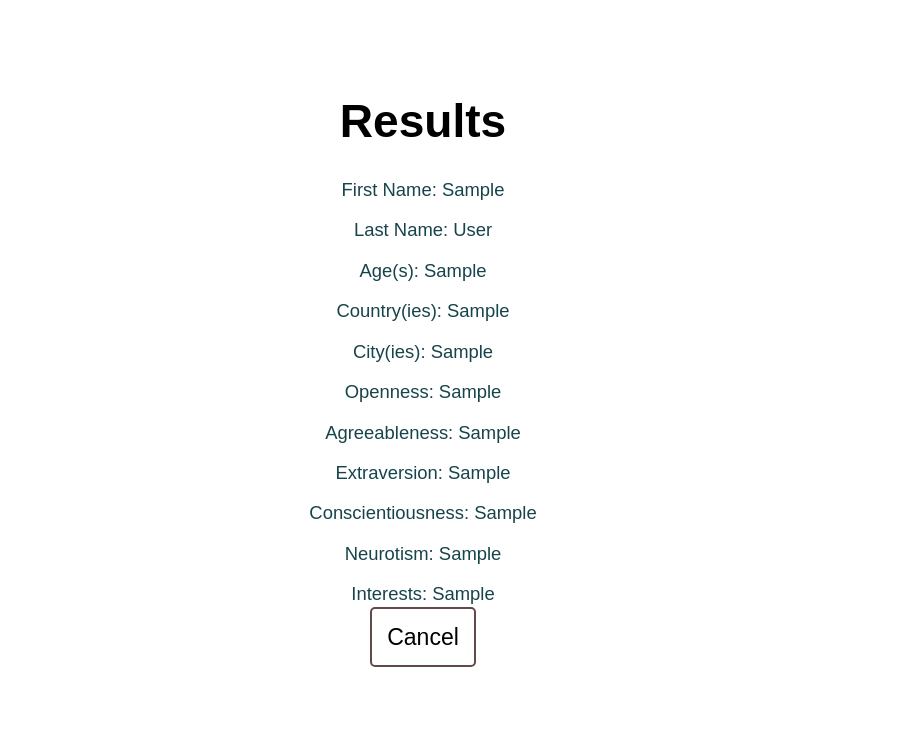
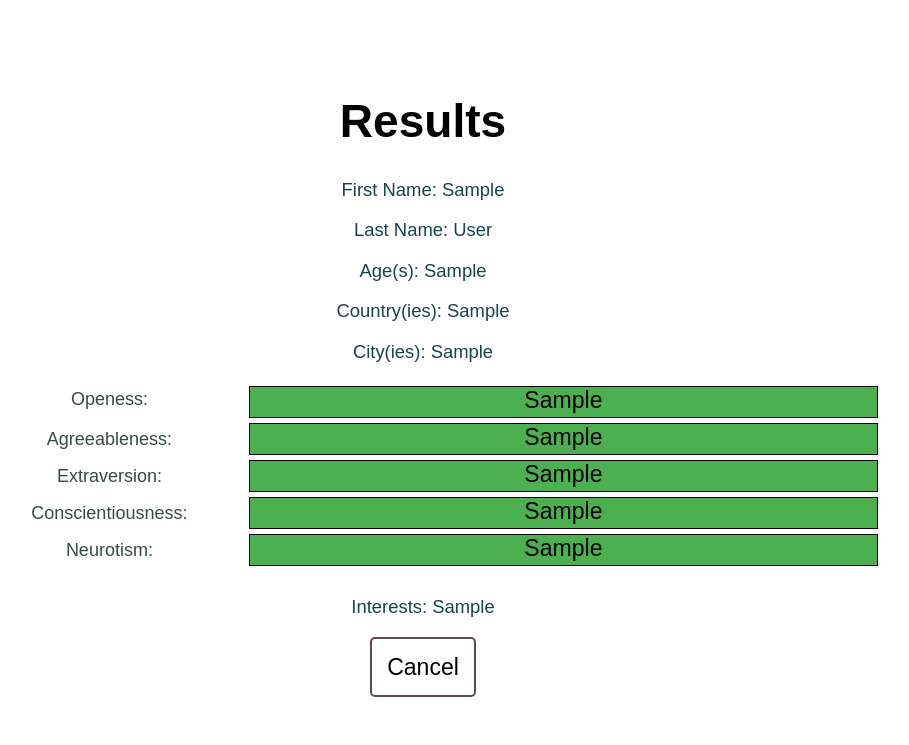
Before and after one commit to neonestea/profile_analizer, a Django app: page /searches/00000000-0000-0000-0000-000000000001/result in a window 1280 px wide. Shown: the part 167-912 px from the top of the page, without its empty margins (217-1126 px from the left). Before the commit the page ends 834 px from the top, so only its background shows below. Run offline with Django 5.2, Linux system fonts and the light colour scheme; a user stored in the database is signed in; tables that the repository leaves empty hold one stand-in row (values such as "Sample post"); parts of the project's set-up code (start-up, migrations or seed data) failed here and were passed over.

Commit message:
fixed presentation

```diff
--- a/data_collector/templates/data_collector/results_view.html
+++ b/data_collector/templates/data_collector/results_view.html
@@ -8,22 +8,55 @@
         <div >
         {% if info %}
                 {% for el in info %}
+                    {% if el.first_name != '-' %}
                     <p>First Name: {{ el.first_name }}</p>
                     <p>Last Name: {{ el.last_name }}</p>
+                    {% endif %}
                     <p>Age(s): {{ el.age }}</p>
                     <p>Country(ies): {{ el.country }}</p>
                     <p>City(ies): {{ el.city }}</p>
+                    {% if el.open != 'Yes' and el.open != 'No'%}
+                    <div style="display: flex; ">
+                        <div style="width: 30%; color: #344c43; font-size: 18px;">
+                            <div style="height: 32px; margin: 5px; padding: 3px;">Openess:</div>
+                            <div style="height: 32px; margin: 5px;">Agreeableness:</div>
+                            <div style="height: 32px; margin: 5px;">Extraversion:</div>
+                            <div style="height: 32px; margin: 5px;">Conscientiousness:</div>
+                            <div style="height: 32px; margin: 5px;">Neurotism:</div>
+                        </div>
+                        <div style="width: 70%;">
+                            <div style="width: 100%; border: 1px solid black; margin: 5px;">
+                                <div style="height: 30px;  background-color: #4CAF50; width: {{ el.open }};"> {{ el.open }}</div>
+                            </div>
+                            <div style="width: 100%; border: 1px solid black; margin: 5px;">
+                                <div style="height: 30px;  background-color: #4CAF50; width: {{ el.agree }};"> {{ el.agree }}</div>
+                            </div>
+                            <div style="width: 100%; border: 1px solid black; margin: 5px;">
+                                <div style="height: 30px;  background-color: #4CAF50; width: {{ el.extr }};"> {{ el.extr }}</div>
+                            </div>
+                            <div style="width: 100%; border: 1px solid black; margin: 5px;">
+                                <div style="height: 30px;  background-color: #4CAF50; width: {{ el.cons }};"> {{ el.cons }}</div>
+                            </div>
+                            <div style="width: 100%; border: 1px solid black; margin: 5px;">
+                                <div style="height: 30px;  background-color: #4CAF50; width: {{ el.neur }};"> {{ el.neur }}</div>
+                            </div>
+                        </div>
+                    </div>
+                    <div><p>Interests: {{ el.interests }}</p></div>
+                    {% else %}
                         <p>Openness: {{ el.open }}</p>
                         <p>Agreeableness: {{ el.agree }}</p>
                         <p>Extraversion: {{ el.extr }}</p>
                         <p>Conscientiousness: {{ el.cons }}</p>
                         <p>Neurotism: {{ el.neur }}</p>
                         <p>Interests: {{ el.interests }}</p>
+                    {% endif %}
                 {% endfor %}
             {% else %}
                 <p >Not ready yet. Please, try later</p>
             {% endif %}
         </div>
+        <p></p>
         <a href="{% url 'search_detail' search.id %}" class="cancel_btn">Cancel</a>
     </div>
 {% endblock %}
--- a/data_collector/vk_api_processor.py
+++ b/data_collector/vk_api_processor.py
@@ -27,6 +27,7 @@ def start_collecting_info(search, links):
     :type links:       str
 
     """
+
     logger.debug("START start_collecting_info")
     links = [el.strip() for el in links.split("\n")]
     users = []
@@ -270,6 +271,7 @@ def get_user_groups(user_id):
         groups = vk.users.getSubscriptions(user_id=user_id)
         groups = groups["groups"]["items"]
         groups_count = len(groups)
+        groups = groups[0:50]
         for item in groups:
             try:
                 group = vk.groups.getById(
@@ -277,13 +279,15 @@ def get_user_groups(user_id):
                 )
                 # logger.debug("Group = %s", group)
                 st = group[0]["status"] if "status" in group[0] else ''
+                descr = group[0]["description"] if "description" in group[0] else ''
+                act = group[0]["activity"] if "activity" in group[0] else ''
                 result += (
                     " "
-                    + group[0]["description"]
+                    + descr
                     + " "
                     + st
                     + " Activity: "
-                    + group[0]["activity"]
+                    + act
                     + "==="
                 )
 
@@ -343,7 +347,7 @@ def get_photo_comments(user_id):
         photos = vk.photos.getAll(owner_id=user_id, count=10)
     except vk_api.exceptions.ApiError:
         return user_comments, others_comments
-    logger.debug("Photos size = %s", photos["count"])
+    #logger.debug("Photos size = %s", photos["count"])
     for photo in photos["items"][:10]:
         comms = []
         try:
@@ -351,7 +355,7 @@ def get_photo_comments(user_id):
             comms = comms["items"]
         except vk_api.exceptions.ApiError:
             comms = comms
-        logger.debug("Comms size = %s", len(comms))
+        #logger.debug("Comms size = %s", len(comms))
         for com in comms:
             if len(com["text"]) != 0:
                 if str(com["from_id"]) == str(user_id):
@@ -403,7 +407,7 @@ def get_user_wall(user_id):
     except vk_api.exceptions.ApiError:
         return posts, user_comments, others_comments
 
-    logger.debug("wall size = %s", wall["count"])
+    #logger.debug("wall size = %s", wall["count"])
     for post in wall["items"][:10]:
         if len(post["text"]) != 0:
             posts.append(post["text"])
@@ -417,7 +421,7 @@ def get_user_wall(user_id):
         try:
             comms = vk.wall.getComments(owner_id=user_id, post_id=post["id"])
             comms = comms["items"]
-            logger.debug("comms size = %s", len(comms))
+            #logger.debug("comms size = %s", len(comms))
         except vk_api.exceptions.ApiError:
             # print("ERROR")
             comms = comms
--- a/main/static/main/css/main.css
+++ b/main/static/main/css/main.css
@@ -233,3 +233,9 @@ small {
 .ready {
     color: #344c43;
 }
+
+.progress_bar_container {
+    width: 50%;
+    background-color: #ddd;
+    border: 1px solid black;
+  }
```
Also changed, not shown: data_collector/analizer.py (+10 -5 lines). Lines whose indentation alone changed are shown as unchanged.
